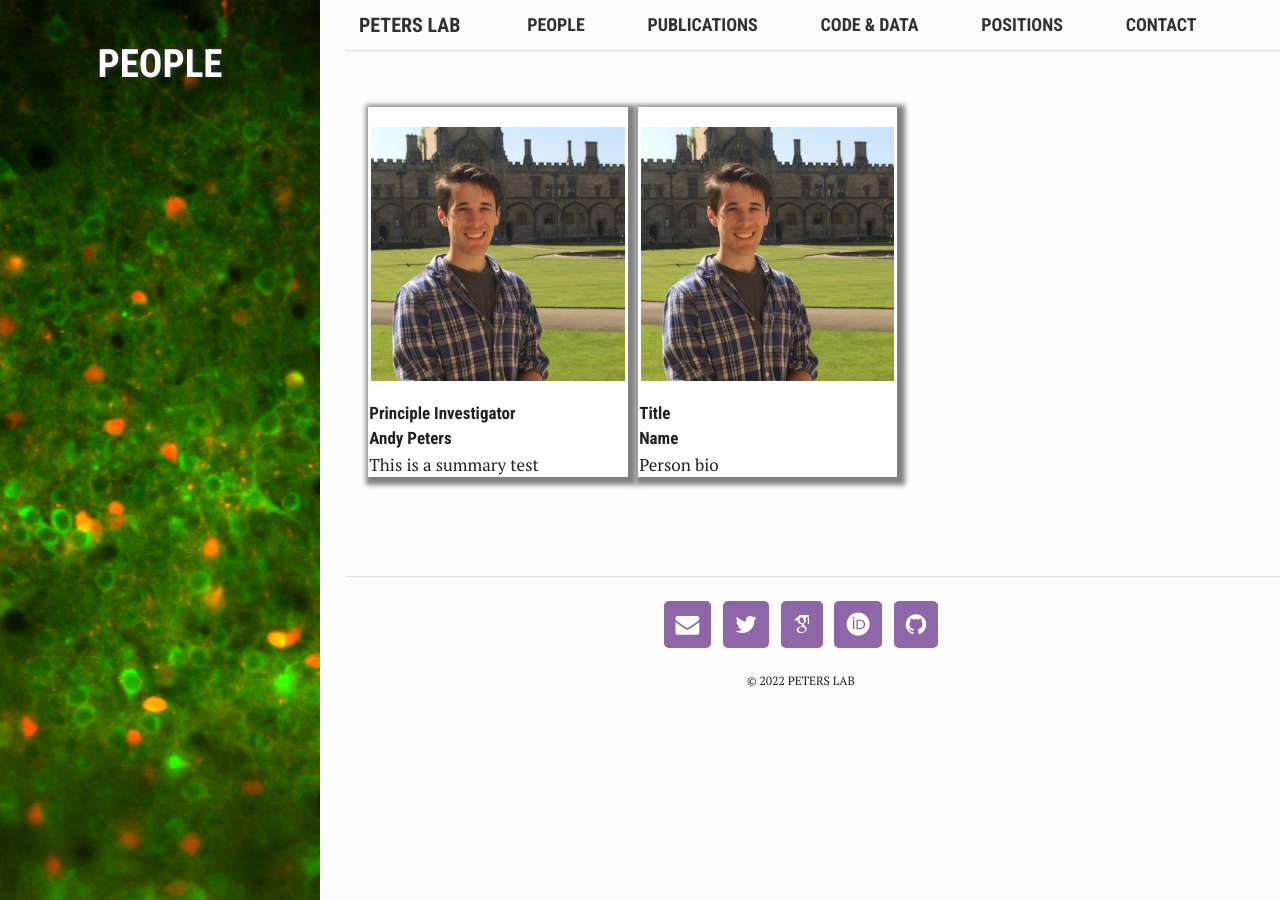
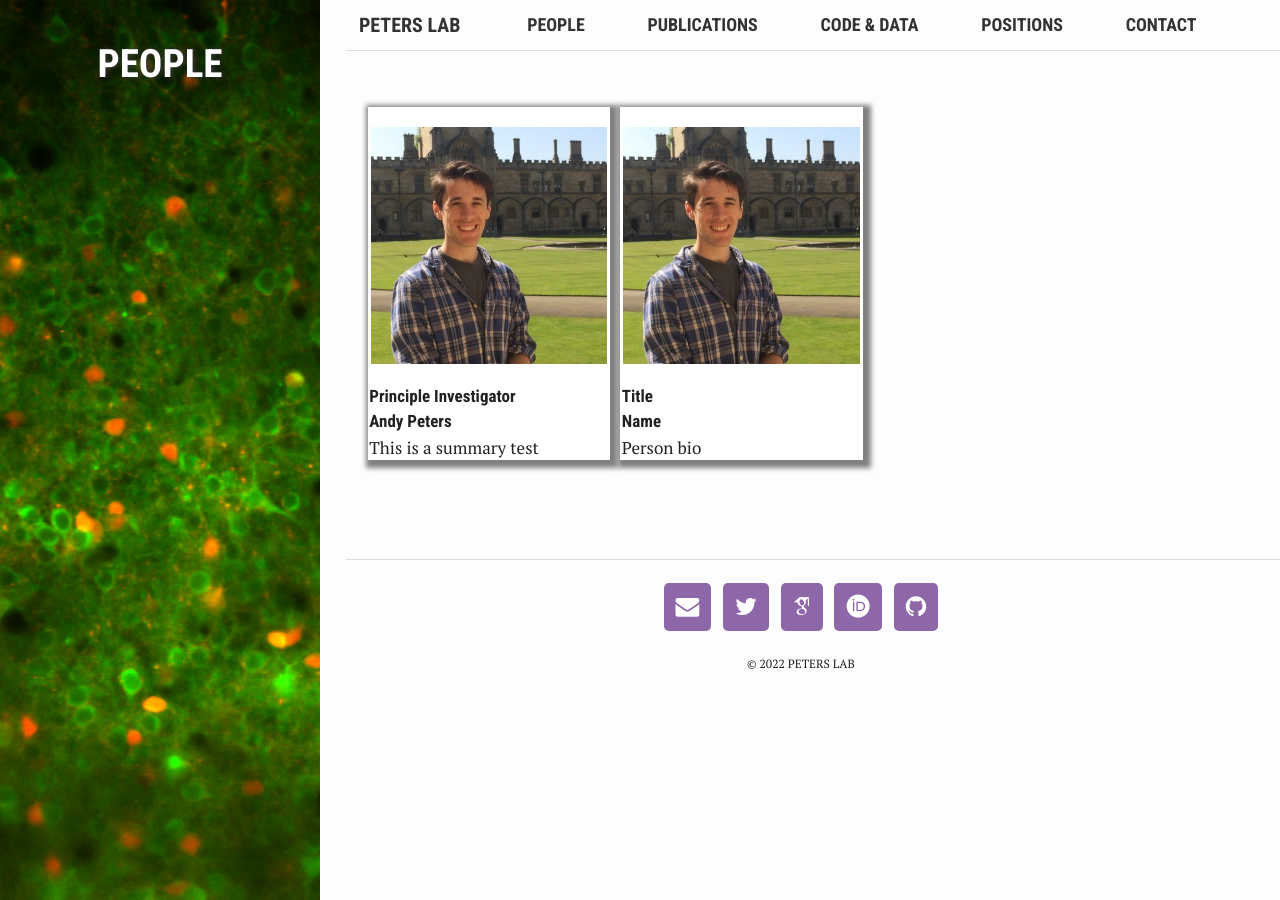
Before and after one commit to PetersNeuroLab/PetersNeuroLab.github.io, a Jekyll site: the page built from pages/1_people.html, in a window 1280 px wide. Built offline with Jekyll 4.4.1, drawn with Linux system fonts in a browser that asks for light colours; nearby versions of some CDN libraries; some web fonts are replaced; library files that are not in the unit come from our copies.

Commit message:
Update _layout.scss

```diff
--- a/assets/_sass/_layout.scss
+++ b/assets/_sass/_layout.scss
@@ -362,7 +362,7 @@ article {
 * ========================================================================== */
 .personbox{
   display: inline-block;
-  width: 30%;
+  width: 28%;
   background-color: white;
   box-shadow: 3px 3px 5px 5px grey;
   margin: 5px 5px;
```
